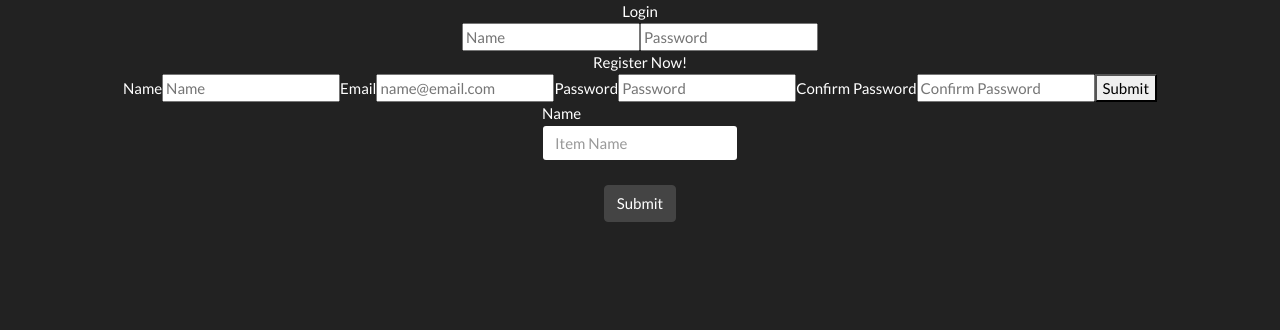
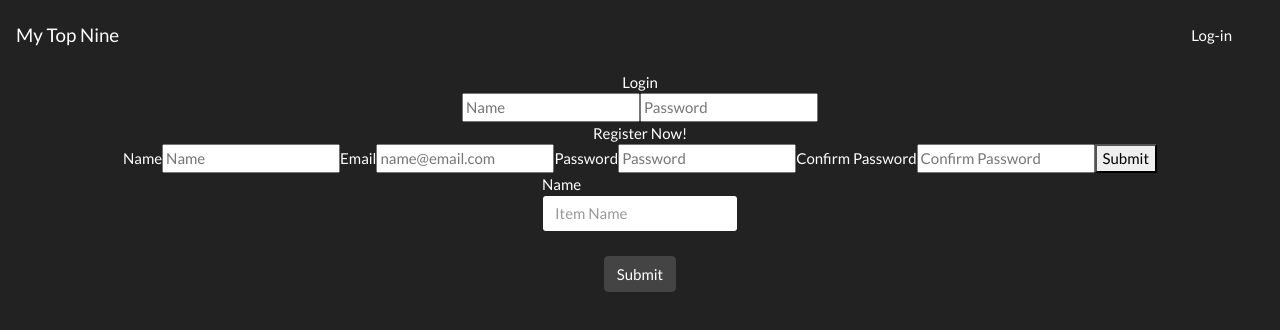
Before and after one commit to bw-my-top-nine/front-end, a React (Create React App) app: page / in a window 1280 px wide. Shown: the top 330 px of the page. Built offline with nearby package versions, Linux system fonts and the light colour scheme.

Commit message:
style header

```diff
--- a/src/App.js
+++ b/src/App.js
@@ -1,5 +1,6 @@
 import React from 'react';
 import './App.css';
+import Header from './components/Header'
 import RegisterForm from './components/RegisterForm';
 import CreateItem from './components/CreateItem';
 import LoginForm from './components/LoginForm';
@@ -7,6 +8,7 @@ import LoginForm from './components/LoginForm';
 function App() {
   return (
     <div className="App">
+      <Header />
       <LoginForm />
       <RegisterForm />
       <CreateItem />
--- a/src/components/Header.js
+++ b/src/components/Header.js
@@ -1,8 +1,22 @@
 import React from 'react'
+import {
+    Navbar,
+    NavbarBrand,
+    Nav,
+    NavItem,
+    NavLink
+} from 'reactstrap'
 
 function Header(props) {
     return (
-        <header>top9</header>
+        <Navbar>
+            <NavbarBrand>My Top Nine</NavbarBrand>
+            <Nav>
+                <NavItem>
+                    <NavLink>Log-in</NavLink>
+                </NavItem>
+            </Nav>
+        </Navbar>
     )
 }
 
```
